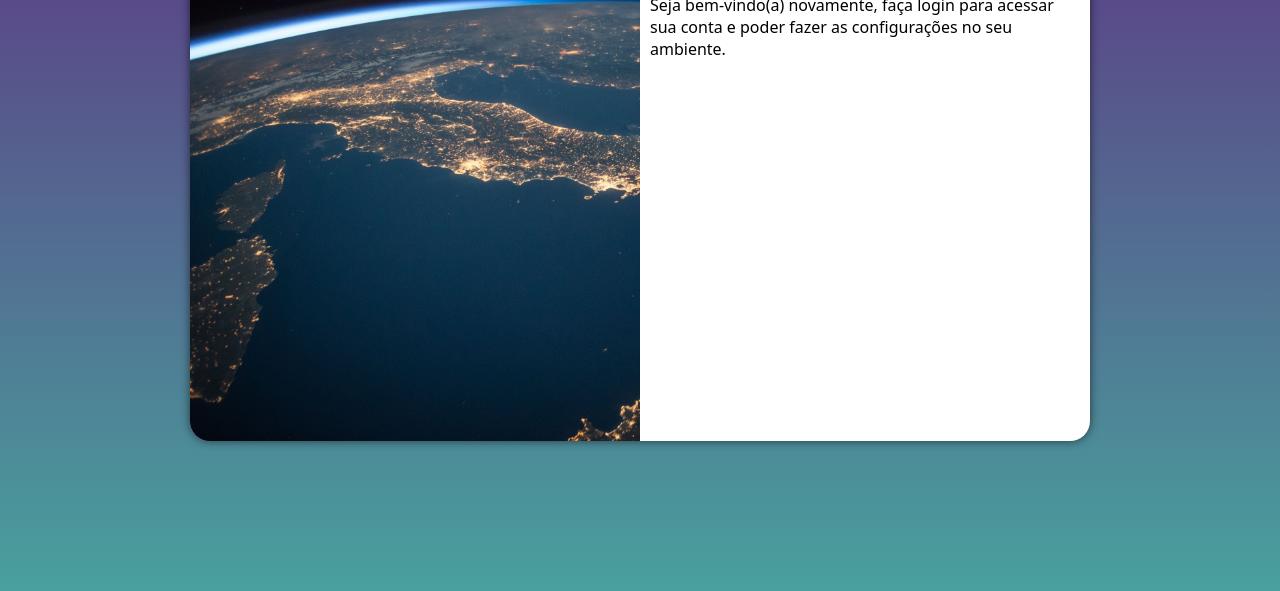
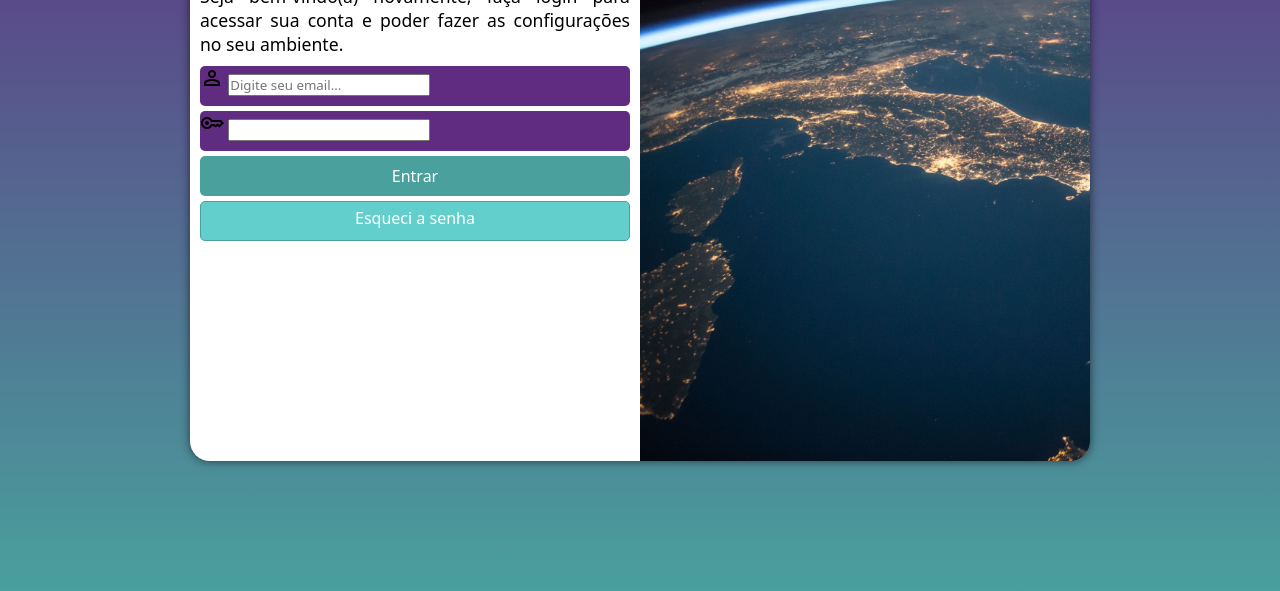
Before and after one commit to viniciuspdre/projeto-login, a plain HTML site: page index.html in a window 1280 px wide. Shown: the part 209-800 px from the top of the page. Drawn offline with nearby package versions, Linux system fonts and the light colour scheme.

Commit message:
formatação do form

```diff
--- a/estilos/media-query.css
+++ b/estilos/media-query.css
@@ -31,13 +31,21 @@
     }
 
     #login #imagem {
-        float: left;
+        float: right;
         width: 50%;
         height: 100%;
     }
 
     #login #formulario {
-        float: right;
+        float: left;
         width: 50%;
     }
+
+    #formulario h1 {
+        font-size: 2em;
+    }
+
+    #formulario p {
+        font-size: 1.1em;
+    }
 }
--- a/estilos/style.css
+++ b/estilos/style.css
@@ -30,7 +30,7 @@ main {
 #login {
     background-color: white;
     width: 250px;
-    height: 500px;
+    height: 540px;
     border-radius: 20px;
     position: absolute;
     top: 50%;
@@ -56,4 +56,58 @@ main {
 
 #login #formulario p {
     margin: 10px 0;
+    text-align: justify;
 }
+
+#formulario h1 {
+    text-align: center;
+}
+
+form div.campo {
+    background-color: #5f2c82;
+    width: 100%;
+    display: block;
+    height: 40px;
+    border-radius: 5px;
+    margin: 5px 0;
+}
+
+form label {
+    display: none;
+}
+
+form input[type=submit] {
+    display: block;
+    font-size: 1em;
+    width: 100%;
+    height: 40px;
+    background-color: #49a09d;
+    color: white;
+    border: none;
+    border-radius: 5px;
+    cursor: pointer;
+}
+
+form input[type=submit]:hover {
+    background-color: #2e6e6c;
+}
+
+form a.botao {
+    display: block;
+    text-align: center;
+    font-size: 1em;
+    width: 100%;
+    height: 40px;
+    background-color: #62cfcc;
+    border-radius: 5px;
+    text-decoration: none;
+    color: white;
+    margin: 5px 0;
+    padding-top: 5px;
+    border: 1px solid #49a09d;
+}
+
+form a.botao:hover {
+    background-color: white;
+    color: #2e6e6c;
+}
--- a/index.html
+++ b/index.html
@@ -1,6 +1,7 @@
 <!DOCTYPE html>
 <html lang="pt-br">
 <head>
+    <link href="https://fonts.googleapis.com/css2?family=Material+Symbols+Outlined" rel="stylesheet" />
     <link rel="stylesheet" href="estilos/style.css">
     <link rel="stylesheet" href="estilos/media-query.css">
     <meta charset="UTF-8">
@@ -16,8 +17,19 @@
             <div id="formulario">
                 <h1>Login</h1>
                 <p>Seja bem-vindo(a) novamente, faça login para acessar sua conta e poder fazer as configurações no seu ambiente.</p>
-                <form action="login.php" method="post">
-
+                <form action="login.php" method="post" autocomplete="on">
+                    <div class="campo">
+                        <span class="material-symbols-outlined">&#xe7fd;</span>
+                        <input type="email" name="login" id="ilogin" placeholder="Digite seu email..." autocomplete="email" required maxlength="60">
+                        <label for="login">Login</label>
+                    </div>
+                    <div class="campo">
+                        <span class="material-symbols-outlined">&#xe73c;</span>
+                        <input type="password" name="senha" id="isenha" autocomplete="current-password" required minlength="8" maxlength="20">
+                        <label for="isenha">Senha</label>
+                    </div>
+                    <input type="submit" value="Entrar">
+                    <a href="esqueci.html" class="botao">Esqueci a senha</a>
                 </form>
             </div>
         </section>
```
